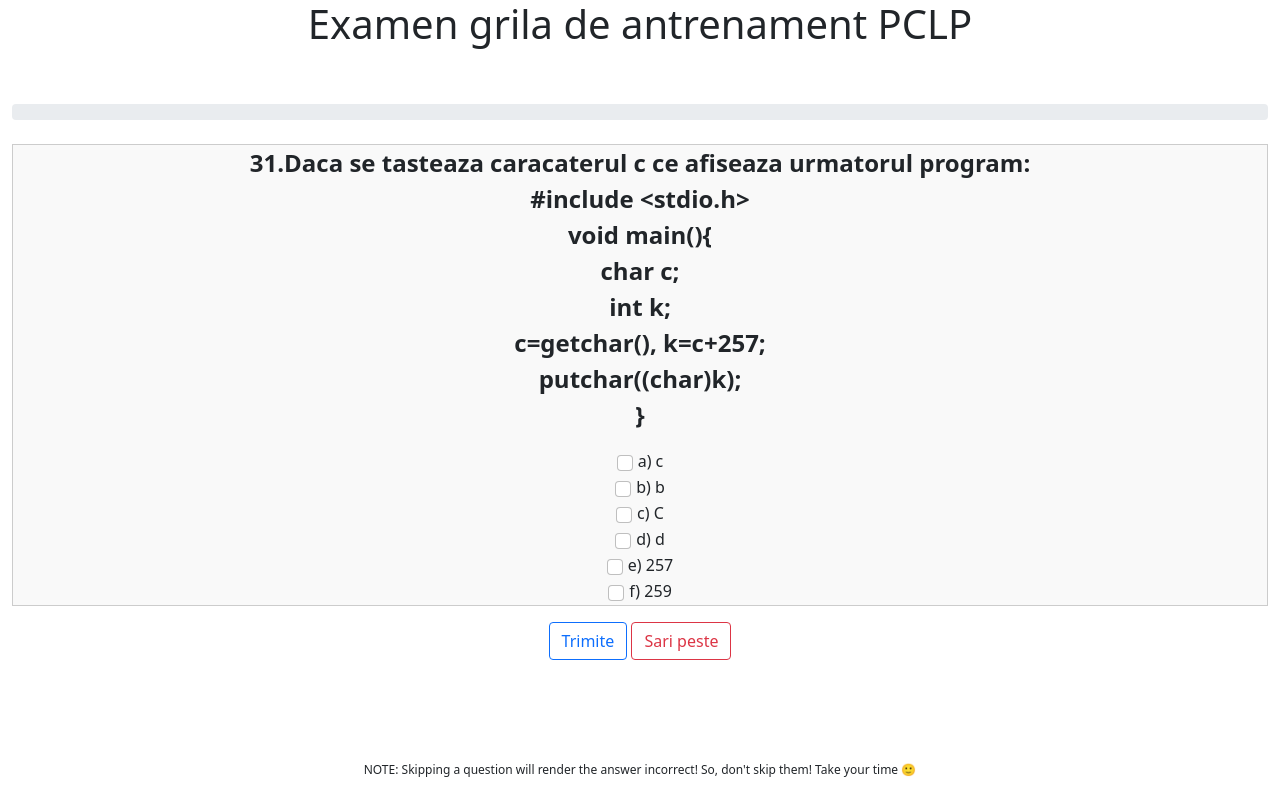
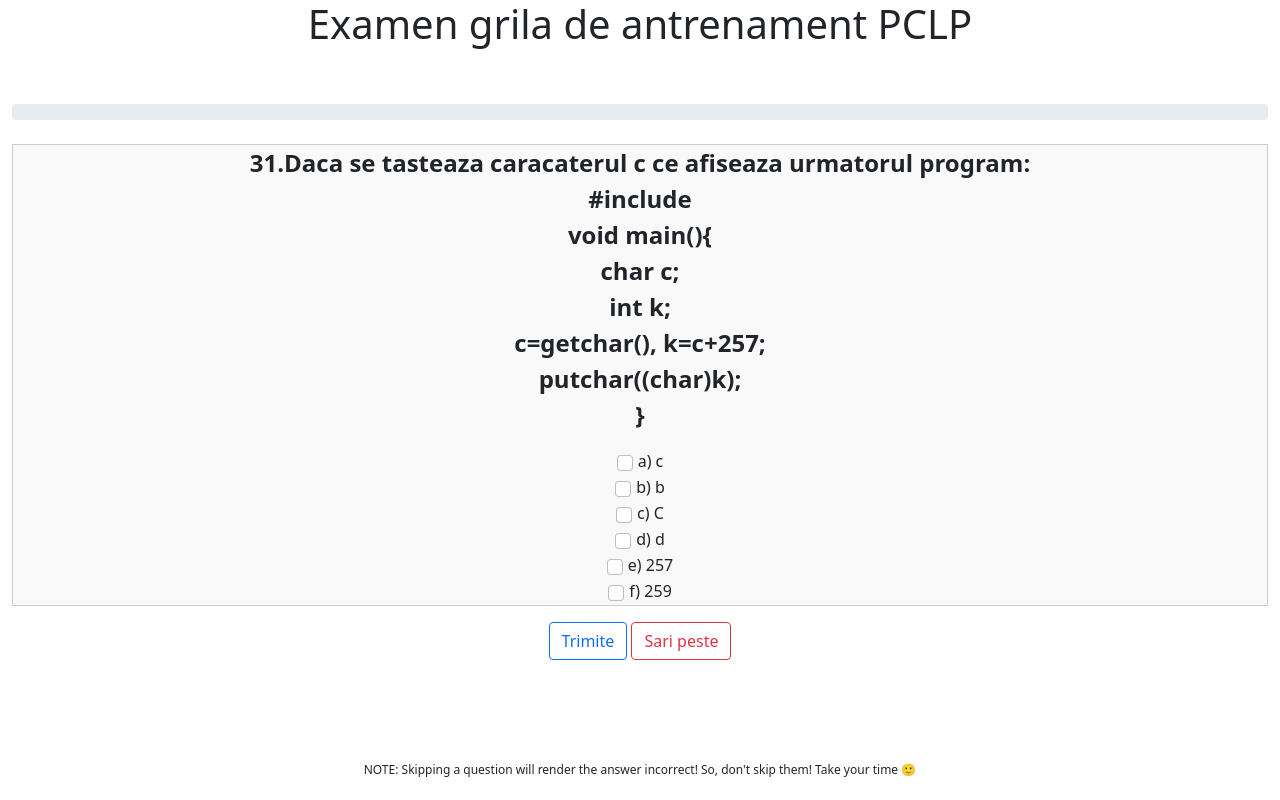
Before and after one commit to thek0d3r/Grile-PCLP, a SvelteKit app: page / in a window 1280 px wide. Built offline with nearby package versions, Linux system fonts and the light colour scheme.

Commit message:
Fixed my app

```diff
--- a/src/routes/+page.svelte
+++ b/src/routes/+page.svelte
@@ -91,6 +91,7 @@
         correctAns = 0;
         isCorrect = null;
         selectedAnswer = [];
+        selectedCheckboxValues = {};
         shuffle(flashcards);
     }
 
@@ -122,11 +123,11 @@
         {#if currentCardIndex != flashcards.length}
         <div class="container">
             <div class="flashcard">
-                <div class="question">{flashcards[currentCardIndex].question}</div>
+                <div class="question">{@html flashcards[currentCardIndex].question}</div>
                 {#each flashcards[currentCardIndex].ansList as ans}
                     <div class="form-check" style="display: flex; align-items: center; justify-content: center;">
                         <input class="form-check-input" type="checkbox" id={ans} value={ans} on:change={handleChange} on:keypress={handleKeypress} bind:checked={selectedCheckboxValues[ans]}/>
-                        <label class="form-check-label" style="margin-left: 5px" for={ans}>{ans}</label>
+                        <label class="form-check-label" style="margin-left: 5px" for={ans}>{@html ans}</label>
                     </div>
                 {/each}
             </div>
```
